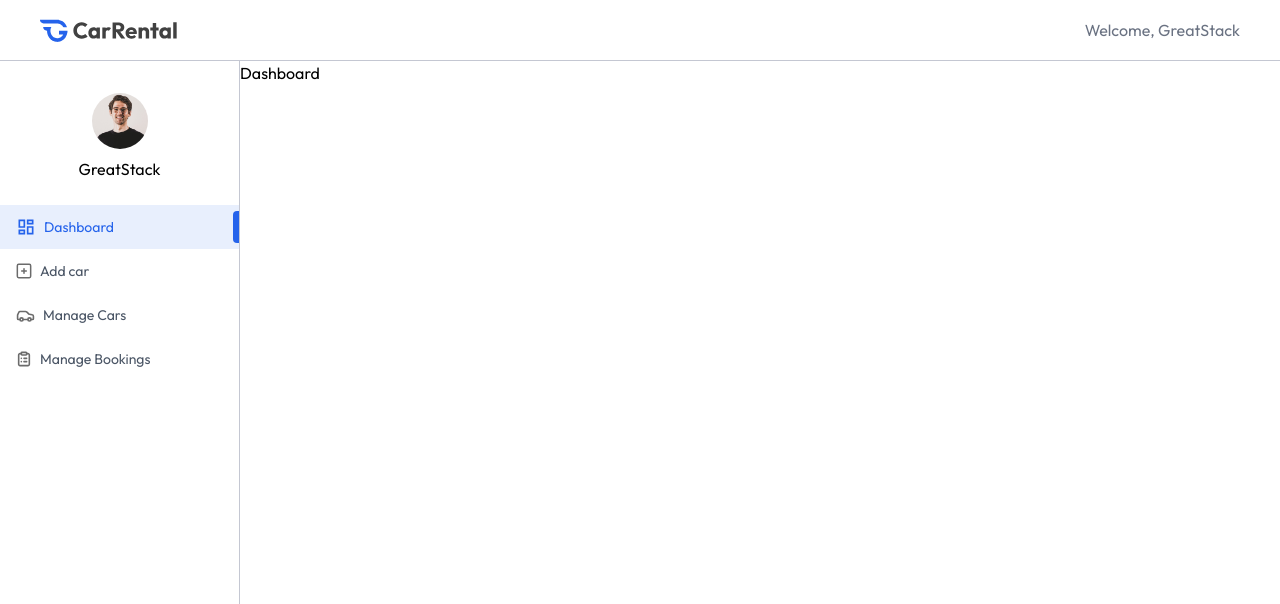
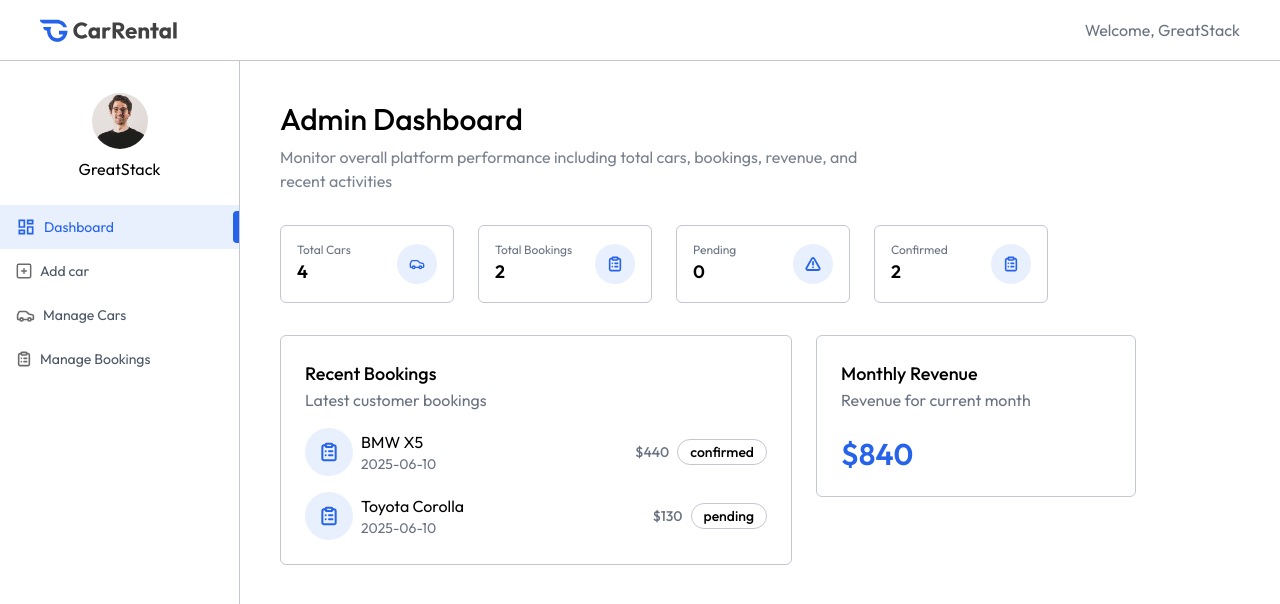
Before and after one commit to HarishKamuni/hrk_car_rental_booking_client, a React (Vite) app: page /owner in a window 1280 px wide. Shown: the top 604 px of the page. Built offline with nearby package versions, Linux system fonts and the light colour scheme.

Commit message:
created admin dashboard

```diff
--- a/src/pages/owner/Dashboard.jsx
+++ b/src/pages/owner/Dashboard.jsx
@@ -1,7 +1,111 @@
-import React from 'react';
+import React, { useEffect, useState } from 'react';
+import { assets, dummyDashboardData } from '../../assets/assets';
+import Title from '../../components/owner/Title';
 
 const Dashboard = () => {
-  return <div>Dashboard</div>;
+  const currency = import.meta.env.VITE_CURRENCY;
+  const [data, setData] = useState({
+    totalCars: 0,
+    totalBookings: 0,
+    pendingBookings: 0,
+    completedBookings: 0,
+    recentBookings: [],
+    monthlyRevenue: 0,
+  });
+
+  const dashboardCards = [
+    { title: 'Total Cars', value: data.totalCars, icon: assets.carIconColored },
+    {
+      title: 'Total Bookings',
+      value: data.totalBookings,
+      icon: assets.listIconColored,
+    },
+    {
+      title: 'Pending',
+      value: data.pendingBookings,
+      icon: assets.cautionIconColored,
+    },
+    {
+      title: 'Confirmed',
+      value: data.completedBookings,
+      icon: assets.listIconColored,
+    },
+  ];
+
+  useEffect(() => {
+    setData(dummyDashboardData);
+  }, []);
+  return (
+    <div className="px-4 pt-10 md:px-10 flex-1">
+      <Title
+        title="Admin Dashboard"
+        subTitle="Monitor overall platform performance including total cars, bookings, revenue, and recent activities"
+      />
+      <div className="grid sm:grid-cols-2 md:grid-cols-3 lg:grid-cols-4 gap-6 my-8 max-w-3xl">
+        {dashboardCards.map((card, index) => (
+          <div
+            key={index}
+            className="flex gap-2 items-center justify-between p-4 rounded-md border border-borderColor"
+          >
+            <div>
+              <h1 className="text-xs text-gray-500">{card.title}</h1>
+              <p className="text-lg font-semibold">{card.value}</p>
+            </div>
+            <div className="flex items-center justify-center w-10 h-10 rounded-full bg-primery/10">
+              <img src={card.icon} alt="" className="w-4 h-4" />
+            </div>
+          </div>
+        ))}
+      </div>
+
+      <div className="flex flex-wrap items-start gap-6 mb-8 w-full">
+        {/* recent bookings */}
+        <div className="p-4 md:p-6 border border-borderColor rounded-md max-w-lg w-full">
+          <h1 className="text-lg font-medium">Recent Bookings</h1>
+          <p className="text-gray-500">Latest customer bookings</p>
+          {data.recentBookings.map((booking, index) => (
+            <div key={index} className="mt-4 flex items-center justify-between">
+              <div className="flex items-center gap-2">
+                <div className="hidden md:flex items-center justify-center w-12 h-12 rounded-full bg-primery/10">
+                  <img
+                    src={assets.listIconColored}
+                    alt=""
+                    className="h-5 w-5"
+                  />
+                </div>
+                <div>
+                  <p>
+                    {booking.car.brand} {booking.car.model}
+                  </p>
+                  <p className="text-sm text-gray-500">
+                    {booking.createdAt.split('T')[0]}
+                  </p>
+                </div>
+              </div>
+              <div className="flex items-center gap-2 font-medium">
+                <p className="text-sm text-gray-500">
+                  {currency}
+                  {booking.price}
+                </p>
+                <p className="px-3 py-0.5 border border-borderColor rounded-full text-sm">
+                  {booking.status}
+                </p>
+              </div>
+            </div>
+          ))}
+        </div>
+        {/* monthly revenue */}
+        <div className="p-4 md:p-6 mb-6 border border-borderColor rounded-md w-full md:max-w-xs">
+          <h1 className='text-lg font-medium'>Monthly Revenue</h1>
+          <p className='text-gray-500'>Revenue for current month</p>
+          <p className='text-3xl mt-6 font-semibold text-primery'>
+            {currency}
+            {data.monthlyRevenue}
+          </p>
+        </div>
+      </div>
+    </div>
+  );
 };
 
 export default Dashboard;
```
